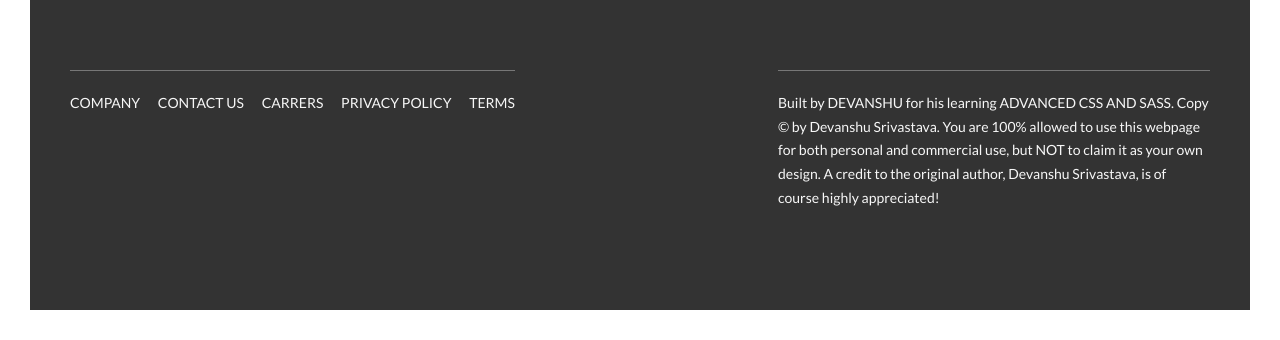
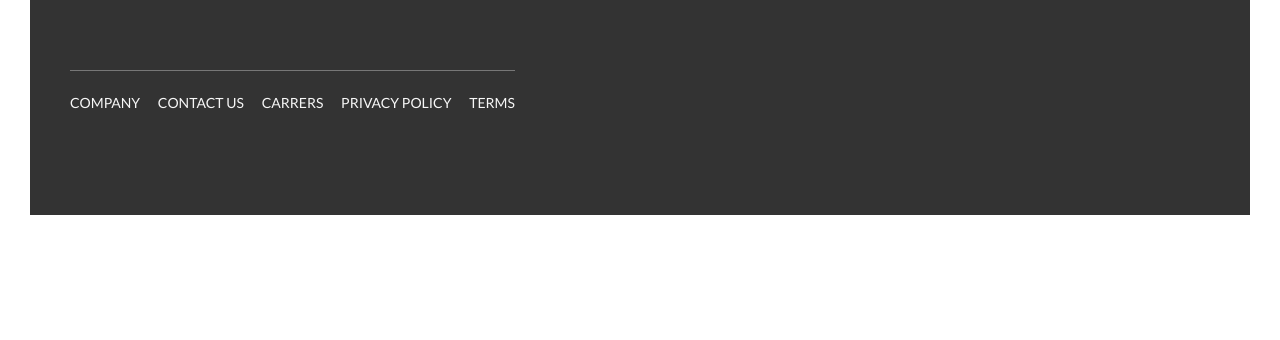
Before and after one commit to ankitraj121/Traveling_guide_website, a website: page index.html in a window 1280 px wide. Shown: the part 5995-6335 px from the top of the page. After the commit the page ends 6240 px from the top, so only its background shows below. Drawn offline with Linux system fonts and the light colour scheme.

Commit message:
index.html

```diff
--- a/index.html
+++ b/index.html
@@ -354,10 +354,8 @@
                 </div>
             </div>
             <div class="col-1-of-2">
-                <p class="footer_copyright">
-                    Built by <a href="#" class="footer__link">Devanshu</a> for his learning <a href="#" class="footer__link">Advanced CSS and Sass</a>. Copy &copy; by Devanshu Srivastava. You are 100% allowed to use this webpage for both personal and
-                    commercial use, but NOT to claim it as your own design. A credit to the original author, Devanshu Srivastava, is of course highly appreciated!
-                </p>
+
+
             </div>
         </div>
     </footer>
```
